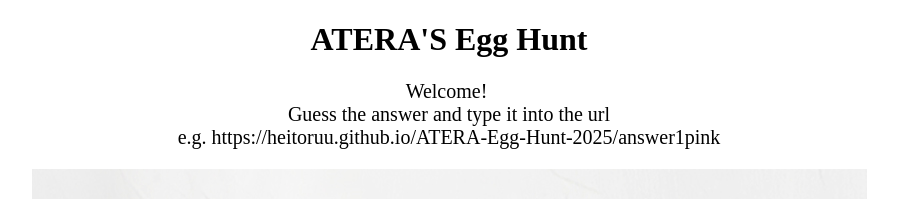
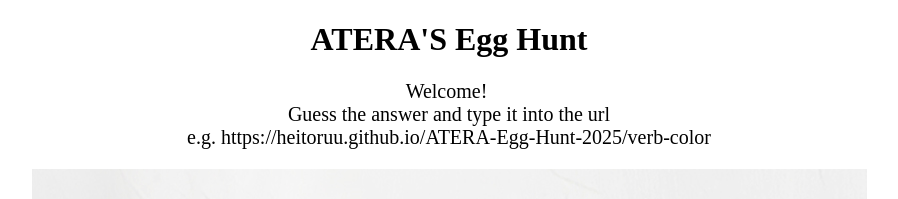
Before and after one commit to Heitoruu/ATERA-Egg-Hunt-2025, a plain HTML site: page index.html in a window 1280 px wide. Shown: the top 199 px of the page, without its empty margins (191-1089 px from the left). Drawn offline with Linux system fonts and the light colour scheme.

Commit message:
Update index.html

```diff
--- a/index.html
+++ b/index.html
@@ -12,7 +12,7 @@
 <h1>ATERA'S Egg Hunt</h1>
 <pre>Welcome!
 Guess the answer and type it into the url
-e.g. https://heitoruu.github.io/ATERA-Egg-Hunt-2025/answer1pink</pre>
+e.g. https://heitoruu.github.io/ATERA-Egg-Hunt-2025/verb-color</pre>
 
 <a href="chroma/levels/start-black.html"><img src="chroma/Chroma_Branco.jpg" alt="incio" ></a>
 
```
